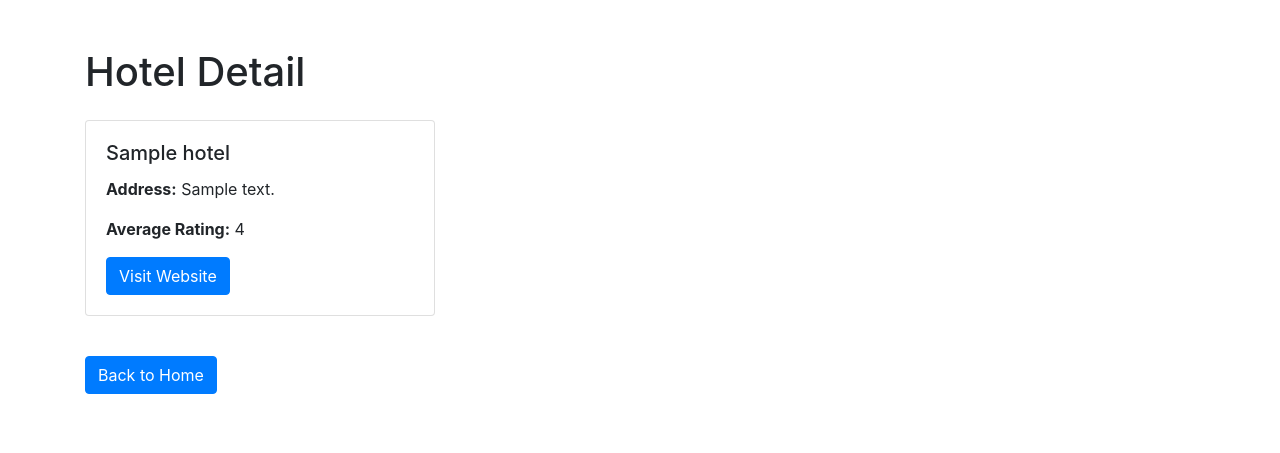
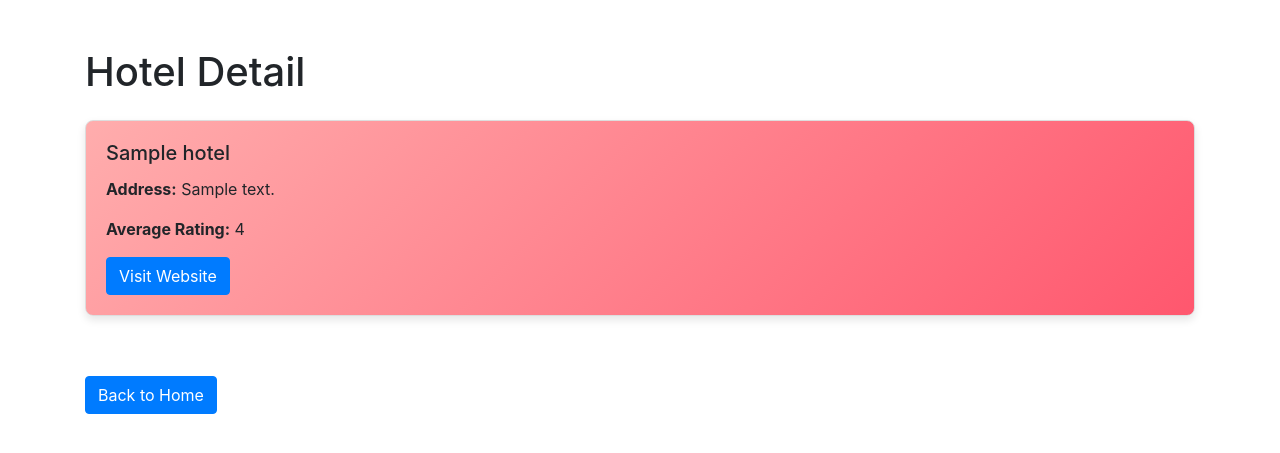
Before and after one commit to HarshSuvarna/hotelReviewWebapp, a Django app: template dino/templates/hotel.html in a window 1280 px wide. Shown: the top 453 px of the page. Run offline with Django 5.2, Linux system fonts and the light colour scheme; the template is opened without the code that fills it: most values are stand-ins (such as "Sample title", 1, 10 or a date in 2020); some libraries are stand-ins or nearby versions.

Commit message:
Added a hotel.css file. ALso, used this file in hotel.html to add style

```diff
--- /dev/null
+++ b/dino/static/styles/hotel.css
@@ -0,0 +1,29 @@
+@media (min-width: 768px) {
+  .col-md-4 {
+    flex: 0 0 100%;
+    max-width: 100%;
+  }
+}
+
+.card {
+  border: 1px solid #ddd;
+  box-shadow: 0 4px 8px rgba(0,0,0,0.1);
+  border-radius: 8px;
+  margin-bottom: 20px;
+}
+
+.card:hover {
+  box-shadow: 0 8px 16px rgba(0,0,0,0.2);
+  transform: translateY(-2px);
+}
+
+.col-md-4:nth-child(1) .card { background: linear-gradient(135deg, #ffadad, #ff576e); }
+.col-md-4:nth-child(2) .card { background: linear-gradient(135deg, #ffd6a5, #ff8a34); }
+.col-md-4:nth-child(3) .card { background: linear-gradient(135deg, #fdffb6, #a8e063); }
+.col-md-4:nth-child(4) .card { background: linear-gradient(135deg, #caffbf, #2b9348); }
+.col-md-4:nth-child(5) .card { background: linear-gradient(135deg, #9bf6ff, #4dade6); }
+.col-md-4:nth-child(6) .card { background: linear-gradient(135deg, #a0c4ff, #4a69bd); }
+.col-md-4:nth-child(7) .card { background: linear-gradient(135deg, #bdb2ff, #786fa6); }
+.col-md-4:nth-child(8) .card { background: linear-gradient(135deg, #ffc6ff, #f78fb3); }
+.col-md-4:nth-child(9) .card { background: linear-gradient(135deg, #ffafcc, #f3a683); }
+.col-md-4:nth-child(10) .card { background: linear-gradient(135deg, #bde0fe, #3282b8); }
--- a/dino/templates/hotel.html
+++ b/dino/templates/hotel.html
@@ -1,3 +1,4 @@
+{% load static %}
 <!DOCTYPE html>
 <html lang="en">
 <head>
@@ -7,9 +8,7 @@
     <!-- Bootstrap CSS -->
     <link href="https://stackpath.bootstrapcdn.com/bootstrap/4.5.2/css/bootstrap.min.css" rel="stylesheet">
     <!-- Custom CSS -->
-    <style>
-        /* Add your custom CSS styles here */
-    </style>
+    <link href="{% static 'styles/hotel.css' %}" rel="stylesheet" type="text/css">
 </head>
 <body>
     <div class="container">
```
